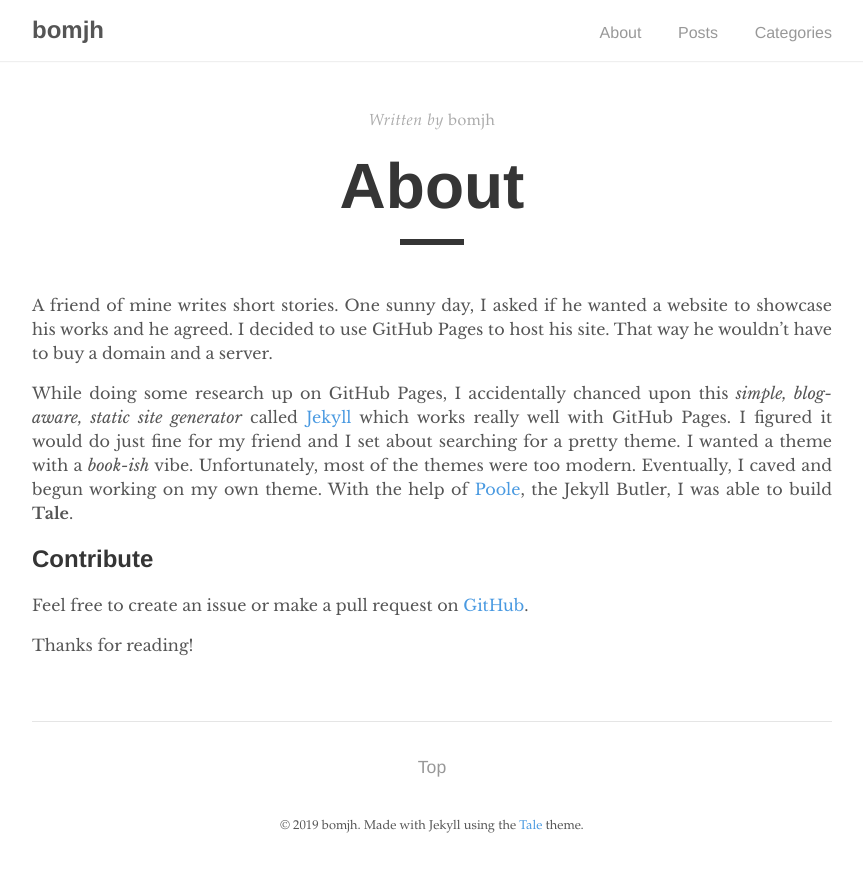
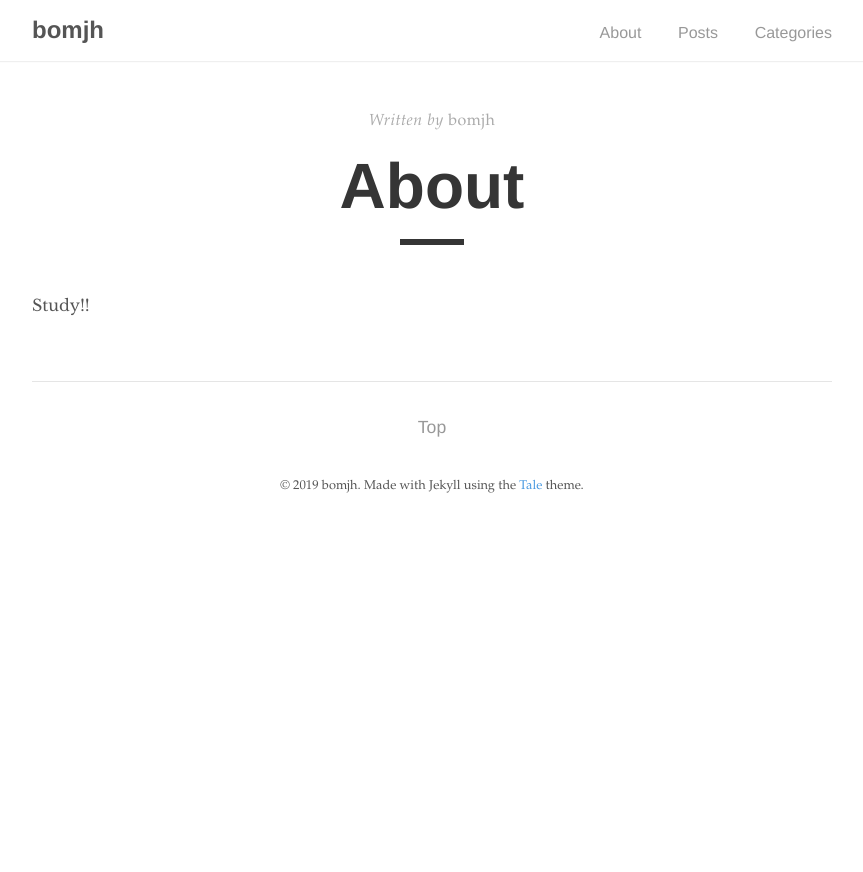
Before and after one commit to bomjh/bomjh.github.io, a Jekyll site: the page built from _pages/about.md, in a window 1280 px wide. Shown: the top 872 px of the page, without its empty margins (208-1071 px from the left). Built offline with Jekyll 4.4.1, drawn with Linux system fonts in a browser that asks for light colours.

Commit message:
first commit

```diff
--- a/_pages/about.md
+++ b/_pages/about.md
@@ -5,11 +5,4 @@ author: "bomjh"
 permalink: /about/
 ---
 
-A friend of mine writes short stories. One sunny day, I asked if he wanted a website to showcase his works and he agreed. I decided to use GitHub Pages to host his site. That way he wouldn't have to buy a domain and a server.
-
-While doing some research up on GitHub Pages, I accidentally chanced upon this _simple, blog-aware, static site generator_ called [Jekyll](https://jekyllrb.com/) which works really well with GitHub Pages. I figured it would do just fine for my friend and I set about searching for a pretty theme. I wanted a theme with a _book-ish_ vibe. Unfortunately, most of the themes were too modern. Eventually, I caved and begun working on my own theme. With the help of [Poole](https://github.com/poole/poole), the Jekyll Butler, I was able to build **Tale**.
-
-## Contribute
-Feel free to create an issue or make a pull request on [GitHub](https://github.com/chesterhow/tale).
-
-Thanks for reading!
+Study!!
```
